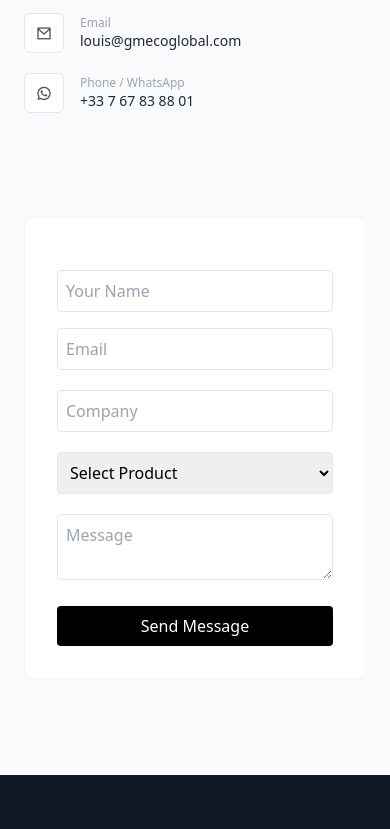
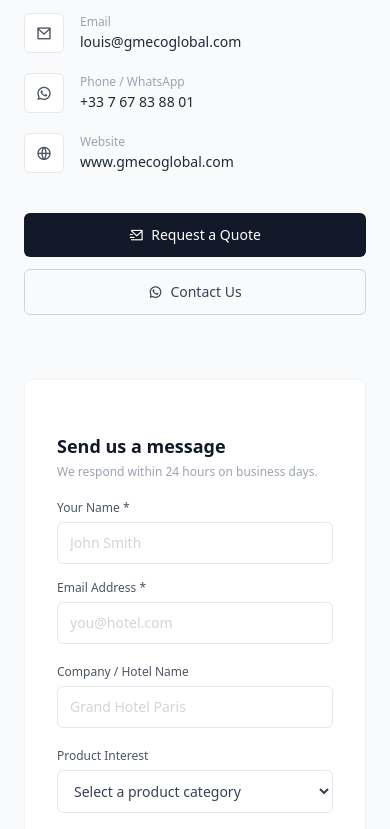
Before and after one commit to liaoamour/gmeco-site, a React (Vite) app: page / in a window 390 px wide. Shown: the part 6460-7289 px from the top of the page. Built offline with nearby package versions, Linux system fonts and the light colour scheme; no server answers; grey boxes are pictures that could not be loaded.

Commit message:
Update Contact.tsx

```diff
--- a/src/pages/home/components/Contact.tsx
+++ b/src/pages/home/components/Contact.tsx
@@ -39,14 +39,13 @@ export default function Contact() {
     <section id="contact" className="py-24 bg-gray-50">
       <div className="max-w-6xl mx-auto px-6">
         <div className="grid grid-cols-1 lg:grid-cols-2 gap-16 items-start">
-
-          {/* 左侧信息 */}
           <div>
             <p className="text-xs font-semibold tracking-widest text-gray-400 uppercase mb-4">
               {t('contact_label')}
             </p>
             <h2 className="text-3xl md:text-4xl font-light text-gray-900 mb-6">
-              {t('contact_title1')}<br />
+              {t('contact_title1')}
+              <br />
               <span className="font-semibold">{t('contact_title2')}</span>
             </h2>
             <p className="text-sm text-gray-500 leading-relaxed mb-10">
@@ -54,36 +53,89 @@ export default function Contact() {
             </p>
 
             <div className="space-y-5 mb-10">
-              <a href="mailto:louis@gmecoglobal.com" className="flex items-center gap-4 group">
-                <div className="w-10 h-10 flex items-center justify-center bg-white border border-gray-200 rounded-md">
-                  <i className="ri-mail-line text-gray-600"></i>
+              <a
+                href="mailto:louis@gmecoglobal.com"
+                className="flex items-center gap-4 group cursor-pointer"
+              >
+                <div className="w-10 h-10 flex items-center justify-center bg-white border border-gray-200 rounded-md group-hover:border-gray-400 transition-colors">
+                  <i className="ri-mail-line text-gray-600 text-base"></i>
                 </div>
                 <div>
-                  <div className="text-xs text-gray-400">{t('contact_email_label')}</div>
-                  <div className="text-sm font-medium text-gray-800">
+                  <div className="text-xs text-gray-400 mb-0.5">
+                    {t('contact_email_label')}
+                  </div>
+                  <div className="text-sm font-medium text-gray-800 group-hover:text-gray-600 transition-colors">
                     louis@gmecoglobal.com
                   </div>
                 </div>
               </a>
 
-              <a href="https://wa.me/33767838801" target="_blank" rel="noopener noreferrer" className="flex items-center gap-4 group">
-                <div className="w-10 h-10 flex items-center justify-center bg-white border border-gray-200 rounded-md">
-                  <i className="ri-whatsapp-line text-gray-600"></i>
+              <a
+                href="https://wa.me/33767838801"
+                target="_blank"
+                rel="nofollow noopener noreferrer"
+                className="flex items-center gap-4 group cursor-pointer"
+              >
+                <div className="w-10 h-10 flex items-center justify-center bg-white border border-gray-200 rounded-md group-hover:border-gray-400 transition-colors">
+                  <i className="ri-whatsapp-line text-gray-600 text-base"></i>
                 </div>
                 <div>
-                  <div className="text-xs text-gray-400">{t('contact_phone_label')}</div>
-                  <div className="text-sm font-medium text-gray-800">
+                  <div className="text-xs text-gray-400 mb-0.5">
+                    {t('contact_phone_label')}
+                  </div>
+                  <div className="text-sm font-medium text-gray-800 group-hover:text-gray-600 transition-colors">
                     +33 7 67 83 88 01
                   </div>
                 </div>
               </a>
+
+              <a
+                href="https://www.gmecoglobal.com"
+                target="_blank"
+                rel="nofollow noopener noreferrer"
+                className="flex items-center gap-4 group cursor-pointer"
+              >
+                <div className="w-10 h-10 flex items-center justify-center bg-white border border-gray-200 rounded-md group-hover:border-gray-400 transition-colors">
+                  <i className="ri-global-line text-gray-600 text-base"></i>
+                </div>
+                <div>
+                  <div className="text-xs text-gray-400 mb-0.5">
+                    {t('contact_web_label')}
+                  </div>
+                  <div className="text-sm font-medium text-gray-800 group-hover:text-gray-600 transition-colors">
+                    www.gmecoglobal.com
+                  </div>
+                </div>
+              </a>
+            </div>
+
+            <div className="flex flex-col sm:flex-row gap-3">
+              <a
+                href="mailto:louis@gmecoglobal.com?subject=Quote Request"
+                className="flex items-center justify-center gap-2 bg-gray-900 text-white text-sm font-medium px-6 py-3 rounded-md hover:bg-gray-700 transition-colors cursor-pointer whitespace-nowrap"
+              >
+                <i className="ri-mail-send-line"></i>
+                {t('contact_btn_quote')}
+              </a>
+
+              <a
+                href="https://wa.me/33767838801"
+                target="_blank"
+                rel="nofollow noopener noreferrer"
+                className="flex items-center justify-center gap-2 border border-gray-300 text-gray-700 text-sm font-medium px-6 py-3 rounded-md hover:border-gray-500 hover:text-gray-900 transition-colors cursor-pointer whitespace-nowrap"
+              >
+                <i className="ri-whatsapp-line"></i>
+                {t('contact_btn_wa')}
+              </a>
             </div>
           </div>
 
-          {/* 表单 */}
           <div className="bg-white border border-gray-100 rounded-lg p-8">
             {submitted ? (
-              <div className="text-center py-10">
+              <div className="flex flex-col items-center justify-center py-12 text-center">
+                <div className="w-14 h-14 flex items-center justify-center bg-green-50 rounded-full mb-4">
+                  <i className="ri-check-line text-green-500 text-2xl"></i>
+                </div>
                 <h3 className="text-lg font-semibold text-gray-900 mb-2">
                   {t('form_success_title')}
                 </h3>
@@ -93,38 +145,99 @@ export default function Contact() {
               </div>
             ) : (
               <form id="quote-request-form" onSubmit={handleSubmit} className="space-y-5">
-
-                {/* 可选隐藏字段 */}
                 <input type="hidden" name="_subject" value="New GM Eco Global inquiry" />
 
-                <div className="grid grid-cols-1 sm:grid-cols-2 gap-4">
-                  <input type="text" name="name" required placeholder="Your Name" className="border p-2 rounded" />
-                  <input type="email" name="email" required placeholder="Email" className="border p-2 rounded" />
+                <div>
+                  <h3 className="text-lg font-semibold text-gray-900 mb-1">
+                    {t('form_title')}
+                  </h3>
+                  <p className="text-xs text-gray-400">{t('form_sub')}</p>
                 </div>
 
-                <input type="text" name="company" placeholder="Company" className="border p-2 rounded w-full" />
+                <div className="grid grid-cols-1 sm:grid-cols-2 gap-4">
+                  <div>
+                    <label className="block text-xs font-medium text-gray-600 mb-1.5">
+                      {t('form_name')} *
+                    </label>
+                    <input
+                      type="text"
+                      name="name"
+                      required
+                      placeholder="John Smith"
+                      className="w-full border border-gray-200 rounded-md px-3 py-2.5 text-sm text-gray-800 placeholder-gray-300 focus:outline-none focus:border-gray-400 transition-colors"
+                    />
+                  </div>
 
-                <select name="product" className="border p-2 rounded w-full">
-                  <option value="">Select Product</option>
-                  <option value="Slippers">Slippers</option>
-                  <option value="Towels">Towels</option>
-                  <option value="Pet Supplies">Pet Supplies</option>
-                </select>
+                  <div>
+                    <label className="block text-xs font-medium text-gray-600 mb-1.5">
+                      {t('form_email')} *
+                    </label>
+                    <input
+                      type="email"
+                      name="email"
+                      required
+                      placeholder="you@hotel.com"
+                      className="w-full border border-gray-200 rounded-md px-3 py-2.5 text-sm text-gray-800 placeholder-gray-300 focus:outline-none focus:border-gray-400 transition-colors"
+                    />
+                  </div>
+                </div>
 
-                <textarea name="message" required placeholder="Message" className="border p-2 rounded w-full" />
+                <div>
+                  <label className="block text-xs font-medium text-gray-600 mb-1.5">
+                    {t('form_company')}
+                  </label>
+                  <input
+                    type="text"
+                    name="company"
+                    placeholder="Grand Hotel Paris"
+                    className="w-full border border-gray-200 rounded-md px-3 py-2.5 text-sm text-gray-800 placeholder-gray-300 focus:outline-none focus:border-gray-400 transition-colors"
+                  />
+                </div>
+
+                <div>
+                  <label className="block text-xs font-medium text-gray-600 mb-1.5">
+                    {t('form_product')}
+                  </label>
+                  <select
+                    name="product"
+                    className="w-full border border-gray-200 rounded-md px-3 py-2.5 text-sm text-gray-700 focus:outline-none focus:border-gray-400 transition-colors bg-white cursor-pointer"
+                    defaultValue=""
+                  >
+                    <option value="">{t('form_product_placeholder')}</option>
+                    <option value="Hotel Slippers">{t('product_slippers_title')}</option>
+                    <option value="Towels & Linen">{t('product_towels_title')}</option>
+                    <option value="Pet-Friendly Supplies">{t('product_pet_title')}</option>
+                    <option value="Multiple Products">Multiple Products</option>
+                  </select>
+                </div>
+
+                <div>
+                  <label className="block text-xs font-medium text-gray-600 mb-1.5">
+                    {t('form_message')} *
+                    <span className="text-gray-300 font-normal ml-1">
+                      {t('form_message_hint')}
+                    </span>
+                  </label>
+                  <textarea
+                    name="message"
+                    required
+                    maxLength={500}
+                    rows={4}
+                    placeholder="Tell us about your requirements..."
+                    className="w-full border border-gray-200 rounded-md px-3 py-2.5 text-sm text-gray-800 placeholder-gray-300 focus:outline-none focus:border-gray-400 transition-colors resize-none"
+                  />
+                </div>
 
                 <button
                   type="submit"
                   disabled={loading}
-                  className="w-full bg-black text-white py-2 rounded"
+                  className="w-full bg-gray-900 text-white text-sm font-medium py-3 rounded-md hover:bg-gray-700 transition-colors cursor-pointer whitespace-nowrap disabled:opacity-60"
                 >
-                  {loading ? 'Sending...' : 'Send Message'}
+                  {loading ? t('form_sending') : t('form_submit')}
                 </button>
-
               </form>
             )}
           </div>
-
         </div>
       </div>
     </section>
```
